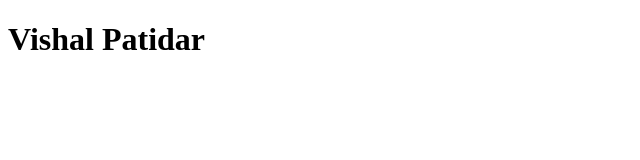
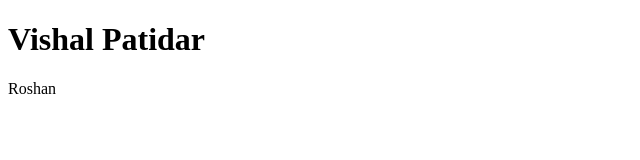
Before and after one commit to vishalpatida0102/Vishal, a plain HTML site: page index.html in a window 1280 px wide. Shown: the full height of the page, 0-640 px from the left. Drawn offline with Linux system fonts and the light colour scheme.

Commit message:
New name edit

```diff
--- a/index.html
+++ b/index.html
@@ -7,5 +7,6 @@
 </head>
 <body>
     <h1>Vishal Patidar</h1>
+    <p>Roshan</p>
 </body>
 </html>
```
